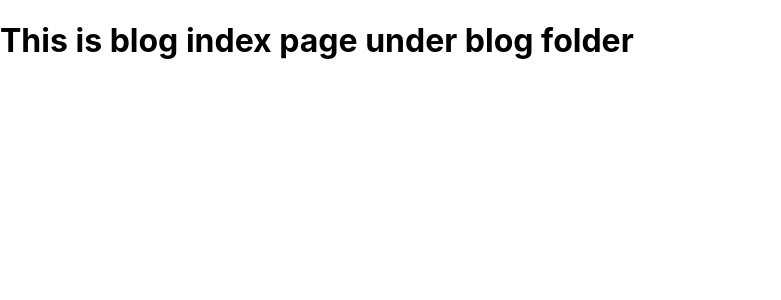
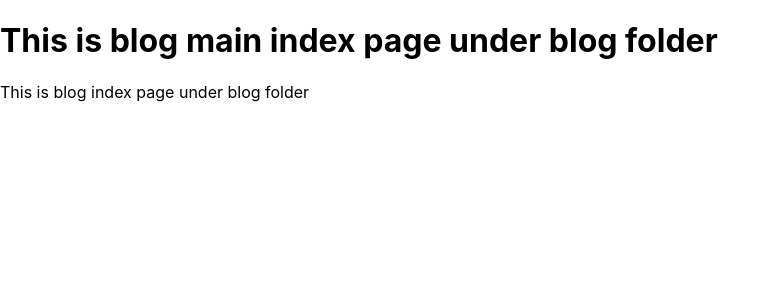
Before and after one commit to RaisulislamRimon/next-js-my-app, a Next.js app: page /blogs in a window 1280 px wide. Shown: the top 300 px of the page, without its empty margins (0-781 px from the left). Built offline with nearby package versions, Linux system fonts and the light colour scheme.

Commit message:
1 file modified

```diff
--- a/pages/blogs/index.js
+++ b/pages/blogs/index.js
@@ -1,7 +1,8 @@
 export default function blog() {
   return (
     <div>
-      <h1>This is blog index page under blog folder</h1>
+      <h1>This is blog main index page under blog folder</h1>
+      <p>This is blog index page under blog folder</p>
     </div>
   );
 }
```
